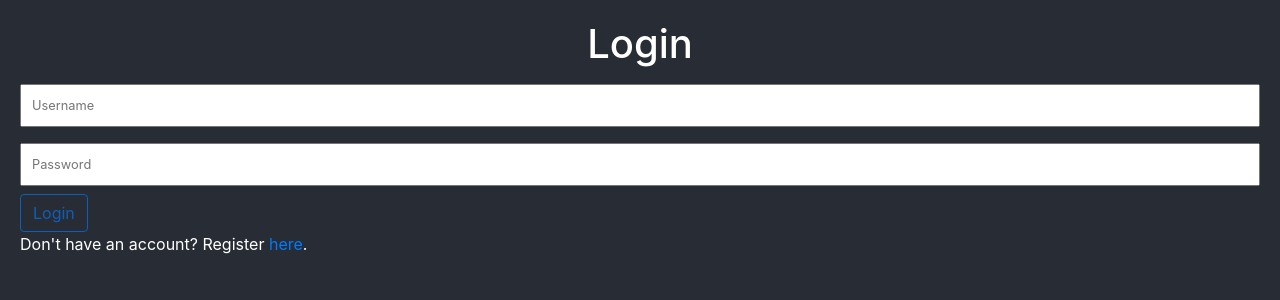
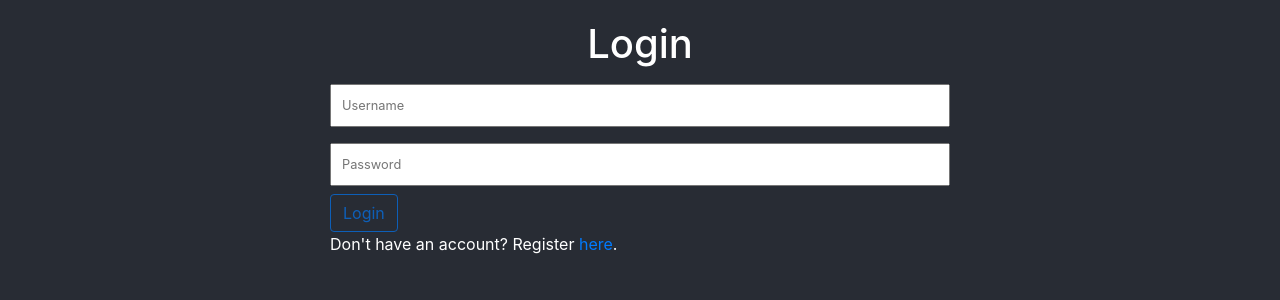
Before and after one commit to paul3bin/movie-rater, a React (Create React App) app in the folder movie_rater_frontend/: page / in a window 1280 px wide. Shown: the top 300 px of the page. Built offline with nearby package versions, Linux system fonts and the light colour scheme.

Commit message:
Update App.css

```diff
--- a/movie_rater_frontend/src/App.css
+++ b/movie_rater_frontend/src/App.css
@@ -48,7 +48,7 @@
   cursor: pointer;
 }
 
-.Login-conatainer{
+.Login-container{
   width: 50%;
   margin: 0 25%;
 }
```
